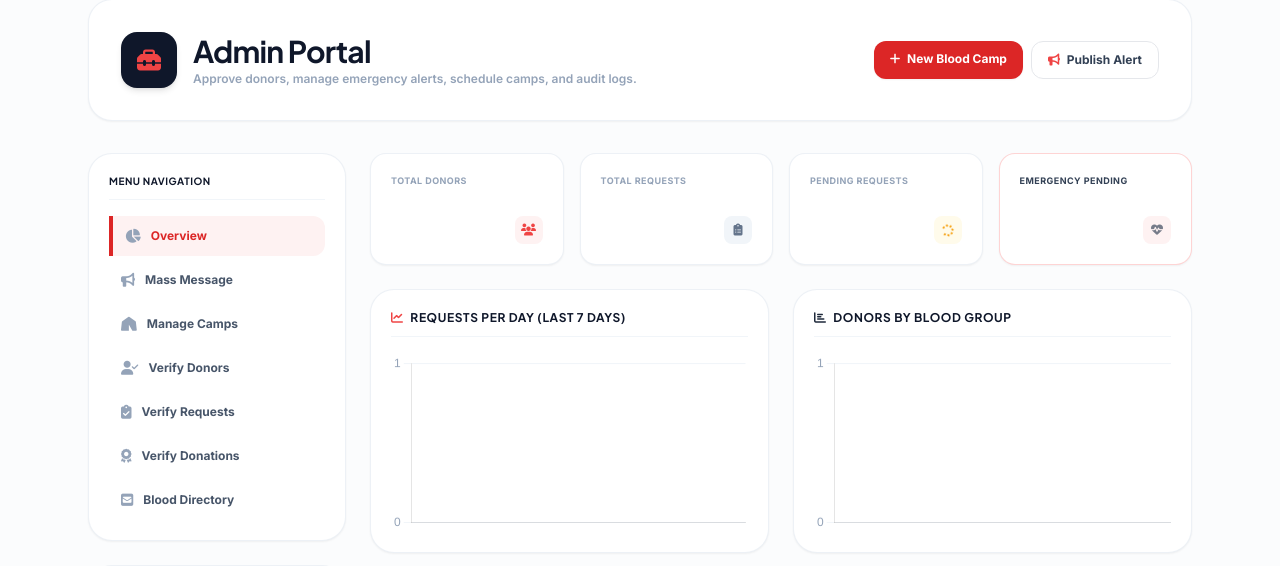
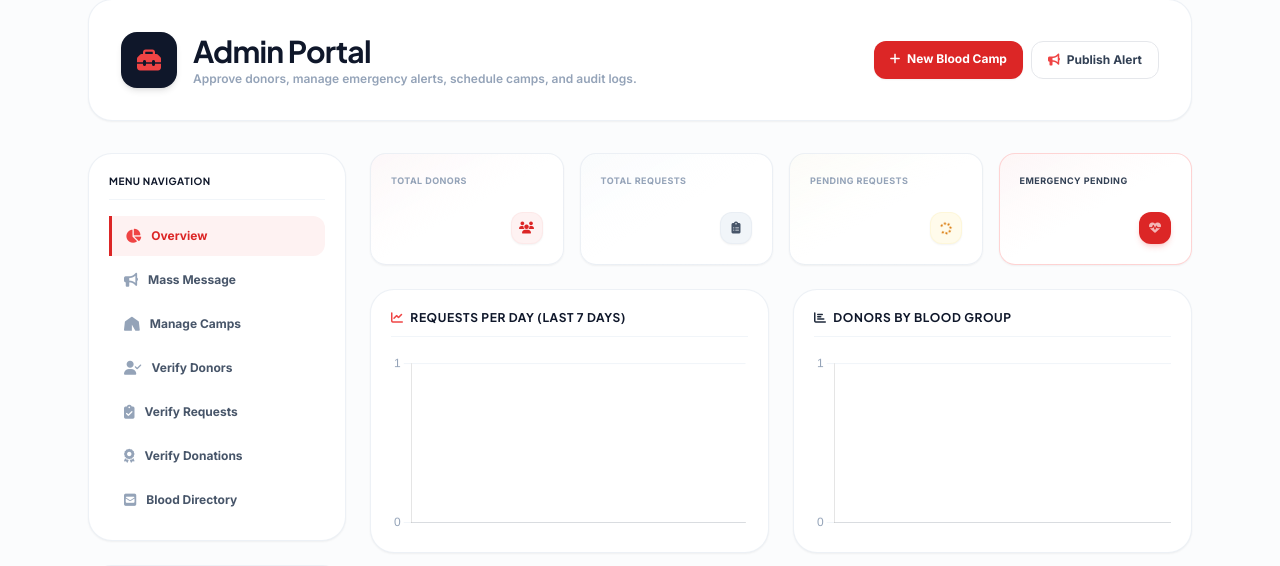
Before and after one commit to prabhakarsingh2007/nss_blood_system-, a Django app: template dashboard/templates/dashboard/admin_dashboard.html in a window 1280 px wide. Shown: the part 102-668 px from the top of the page. Run offline with Django 5.2, Linux system fonts and the light colour scheme; the template is opened without the code that fills it, so the values that code supplies are empty; some libraries are stand-ins or nearby versions.

Commit message:
style: Redesign admin dashboard overview metrics and sidebar navigation

```diff
--- a/dashboard/templates/dashboard/admin_dashboard.html
+++ b/dashboard/templates/dashboard/admin_dashboard.html
@@ -3,13 +3,25 @@
 {% block content %}
 <style>
     /* Styling to support JavaScript active state toggles in the sidebar */
+    .admin-nav-link {
+        position: relative;
+        transition: all 0.2s cubic-bezier(0.4, 0, 0.2, 1);
+        border-left: 3px solid transparent;
+    }
+    .admin-nav-link:hover {
+        background-color: #f8fafc;
+        color: #0f172a;
+    }
     .admin-nav-link.active {
         background-color: #fef2f2; /* brand-50 */
         color: #dc2626 !important; /* brand-600 */
-        border-left: 4px solid #dc2626;
+        border-left: 3px solid #dc2626;
         border-top-left-radius: 0px;
         border-bottom-left-radius: 0px;
-        padding-left: 0.75rem;
+        padding-left: 0.85rem;
+    }
+    .admin-nav-link.active i {
+        color: #ef4444 !important;
     }
 </style>
 
@@ -118,32 +130,32 @@
 
             <!-- OVERVIEW PANEL -->
             <section id="overview" class="grid grid-cols-2 md:grid-cols-4 gap-4 admin-panel" data-admin-panel="overview">
-                <article class="bg-white border border-slate-200/60 rounded-2xl p-5 shadow-sm flex flex-col justify-between h-28 group">
+                <article class="bg-gradient-to-br from-rose-50/40 via-white to-white border border-slate-200/65 rounded-2xl p-5 shadow-sm flex flex-col justify-between h-28 group hover:shadow-md hover:border-red-200 transition-all duration-300">
                     <p class="text-[9px] uppercase font-bold tracking-wider text-slate-400">Total Donors</p>
                     <div class="flex justify-between items-end">
                         <p class="text-3xl font-black text-slate-900 tracking-tight leading-none">{{ total_donors }}</p>
-                        <span class="w-7 h-7 rounded-lg bg-red-50 text-red-500 flex items-center justify-center text-xs group-hover:scale-105 transition-transform"><i class="fa-solid fa-users"></i></span>
+                        <span class="w-8 h-8 rounded-xl bg-red-50 text-red-600 border border-red-100/50 flex items-center justify-center text-xs group-hover:scale-110 group-hover:bg-red-500 group-hover:text-white transition-all duration-300 shadow-sm"><i class="fa-solid fa-users"></i></span>
                     </div>
                 </article>
-                <article class="bg-white border border-slate-200/60 rounded-2xl p-5 shadow-sm flex flex-col justify-between h-28 group">
+                <article class="bg-gradient-to-br from-slate-50/50 via-white to-white border border-slate-200/65 rounded-2xl p-5 shadow-sm flex flex-col justify-between h-28 group hover:shadow-md hover:border-slate-300 transition-all duration-300">
                     <p class="text-[9px] uppercase font-bold tracking-wider text-slate-400">Total Requests</p>
                     <div class="flex justify-between items-end">
                         <p class="text-3xl font-black text-slate-900 tracking-tight leading-none">{{ total_requests }}</p>
-                        <span class="w-7 h-7 rounded-lg bg-slate-100 text-slate-500 flex items-center justify-center text-xs group-hover:scale-105 transition-transform"><i class="fa-solid fa-clipboard-list"></i></span>
+                        <span class="w-8 h-8 rounded-xl bg-slate-100 text-slate-600 border border-slate-200/50 flex items-center justify-center text-xs group-hover:scale-110 group-hover:bg-slate-900 group-hover:text-white transition-all duration-300 shadow-sm"><i class="fa-solid fa-clipboard-list"></i></span>
                     </div>
                 </article>
-                <article class="bg-white border border-slate-200/60 rounded-2xl p-5 shadow-sm flex flex-col justify-between h-28 group">
+                <article class="bg-gradient-to-br from-amber-50/30 via-white to-white border border-slate-200/65 rounded-2xl p-5 shadow-sm flex flex-col justify-between h-28 group hover:shadow-md hover:border-amber-200 transition-all duration-300">
                     <p class="text-[9px] uppercase font-bold tracking-wider text-slate-400">Pending Requests</p>
                     <div class="flex justify-between items-end">
                         <p class="text-3xl font-black text-amber-600 tracking-tight leading-none">{{ pending_requests }}</p>
-                        <span class="w-7 h-7 rounded-lg bg-amber-50 text-amber-500 flex items-center justify-center text-xs group-hover:scale-105 transition-transform"><i class="fa-solid fa-spinner animate-spin"></i></span>
+                        <span class="w-8 h-8 rounded-xl bg-amber-50 text-amber-600 border border-amber-100/50 flex items-center justify-center text-xs group-hover:scale-110 group-hover:bg-amber-500 group-hover:text-white transition-all duration-300 shadow-sm"><i class="fa-solid fa-spinner animate-spin"></i></span>
                     </div>
                 </article>
-                <article class="bg-white border border-red-200/80 rounded-2xl p-5 shadow-sm flex flex-col justify-between h-28 group">
+                <article class="bg-gradient-to-br from-red-50/60 via-white to-white border border-red-200/80 rounded-2xl p-5 shadow-sm flex flex-col justify-between h-28 group hover:shadow-md hover:border-red-300 transition-all duration-300">
                     <p class="text-[9px] uppercase font-bold tracking-wider text-red-650">Emergency Pending</p>
                     <div class="flex justify-between items-end">
                         <p class="text-3xl font-black text-red-650 tracking-tight leading-none">{{ emergency_requests }}</p>
-                        <span class="w-7 h-7 rounded-lg bg-red-50 text-red-550 flex items-center justify-center text-xs group-hover:scale-105 transition-transform"><i class="fa-solid fa-heartbeat animate-pulse"></i></span>
+                        <span class="w-8 h-8 rounded-xl bg-red-600 text-white flex items-center justify-center text-xs group-hover:scale-110 group-hover:rotate-12 transition-all duration-300 shadow-md shadow-red-500/20"><i class="fa-solid fa-heartbeat animate-pulse"></i></span>
                     </div>
                 </article>
             </section>
```
